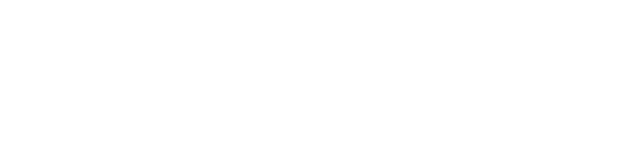
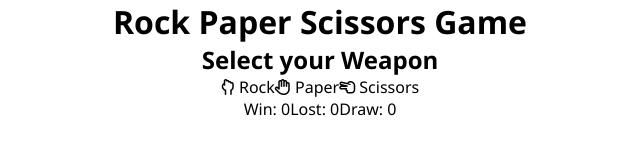
Before and after one commit to janrelle24/Rock-Paper-Scissors_Game, a plain HTML site: page index.html in a window 1280 px wide. Shown: the whole page, without its empty margins (320-960 px from the left). Drawn offline with Linux system fonts and the light colour scheme.

Commit message:
add icons on html and start design the icons

```diff
--- a/index.html
+++ b/index.html
@@ -5,10 +5,30 @@
     <meta name="viewport" content="width=device-width, initial-scale=1.0">
     <title>Rock Paper Scissors Game</title>
     <link rel="stylesheet" href="styles.css">
+    <link rel="stylesheet" href="https://cdnjs.cloudflare.com/ajax/libs/font-awesome/6.5.0/css/all.min.css">
 </head>
 <body>
-
-
+    <h1>Rock Paper Scissors Game</h1>
+    <h2>Select your Weapon</h2>
+    <div class="container">
+        <p id="rock">
+            <i class="fa-regular fa-hand-back-fist"></i>
+            <span>Rock</span>
+        </p>
+        <p id="paper">
+            <i class="fa-regular fa-hand"></i>
+            <span>Paper</span>
+        </p>
+        <p id="scissors">
+            <i class="fa-regular fa-hand-scissors"></i>
+            <span>Scissors</span>
+        </p>
+    </div>
+    <div class="result">
+        <p>Win: 0</p>
+        <p>Lost: 0</p>
+        <p>Draw: 0</p>
+    </div>
     <script src="script.js"></script>
 </body>
 </html>
--- a/styles.css
+++ b/styles.css
@@ -0,0 +1,22 @@
+*,
+*::before,
+*::after {
+    margin: 0;
+    padding: 0;
+    box-sizing: border-box;
+}
+body{
+    font-family: 'Segoe UI', Tahoma, Geneva, Verdana, sans-serif;
+    display: block;
+    justify-content: center;
+    align-items: center;
+}
+
+h1, h2, .container, .result{
+    display: flex;
+    justify-content: center;
+    align-items: center;
+    margin-left: auto;
+    margin-right: auto;
+
+}
```
